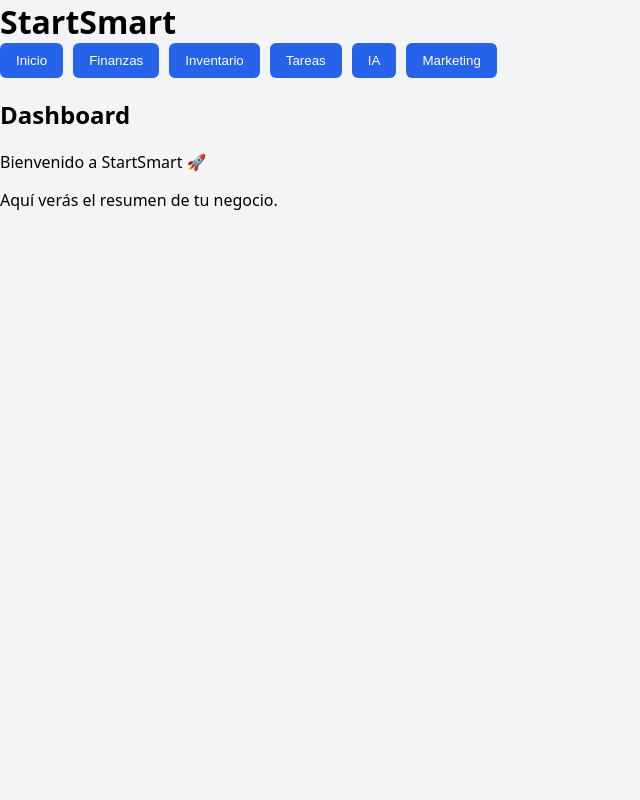
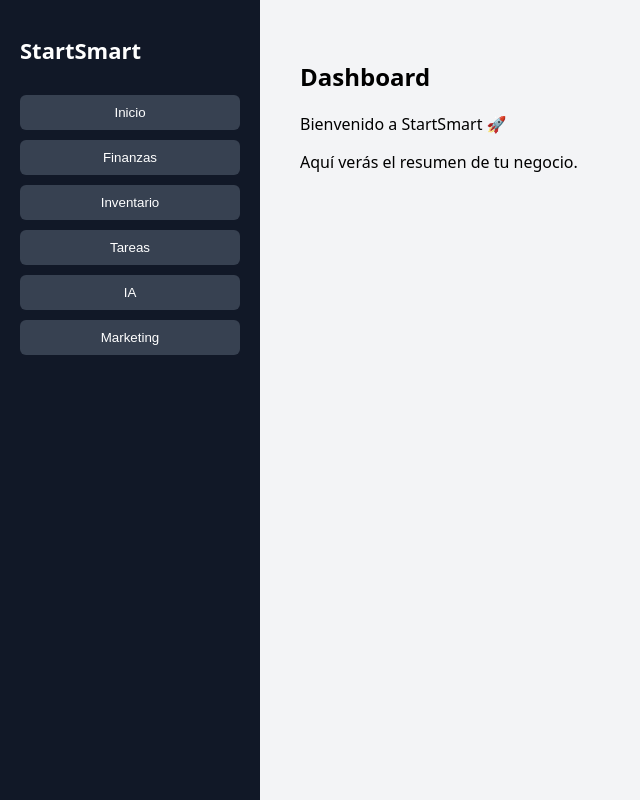
Before and after one commit to espanamanu41-eng/startsmart-app, a React (Vite) app: page / in a window 1280 px wide. Shown: the whole page, without its empty margins (0-640 px from the left). Built offline with nearby package versions, Linux system fonts and the light colour scheme.

Commit message:
Update styles.css

```diff
--- a/src/styles.css
+++ b/src/styles.css
@@ -1,35 +1,47 @@
 body {
   margin: 0;
-  font-family: system-ui, -apple-system, Arial, sans-serif;
+  font-family: system-ui, Arial, sans-serif;
   background: #f3f4f6;
 }
 
-h1 {
-  margin: 0;
+.app {
+  display: flex;
+  height: 100vh;
 }
 
-nav {
-  margin-top: 20px;
+/* Sidebar */
+
+.sidebar {
+  width: 220px;
+  background: #111827;
+  color: white;
+  padding: 20px;
+}
+
+.sidebar h1 {
+  font-size: 22px;
   margin-bottom: 30px;
 }
 
-button {
-  margin-right: 10px;
-  padding: 10px 16px;
+.sidebar button {
+  display: block;
+  width: 100%;
+  padding: 10px;
+  margin-bottom: 10px;
+  background: #374151;
   border: none;
-  background: #2563eb;
   color: white;
   border-radius: 6px;
   cursor: pointer;
-  font-weight: 500;
 }
 
-button:hover {
-  background: #1d4ed8;
+.sidebar button:hover {
+  background: #4b5563;
 }
 
-.container {
-  max-width: 1000px;
-  margin: auto;
+/* Main */
+
+.main {
+  flex: 1;
   padding: 40px;
 }
```
